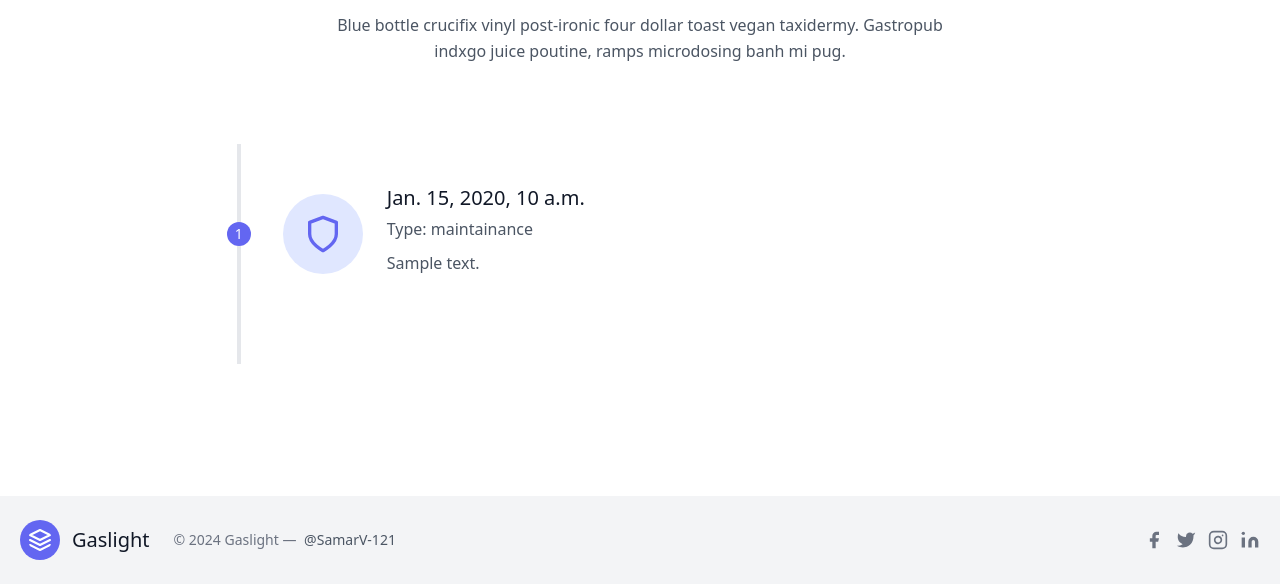
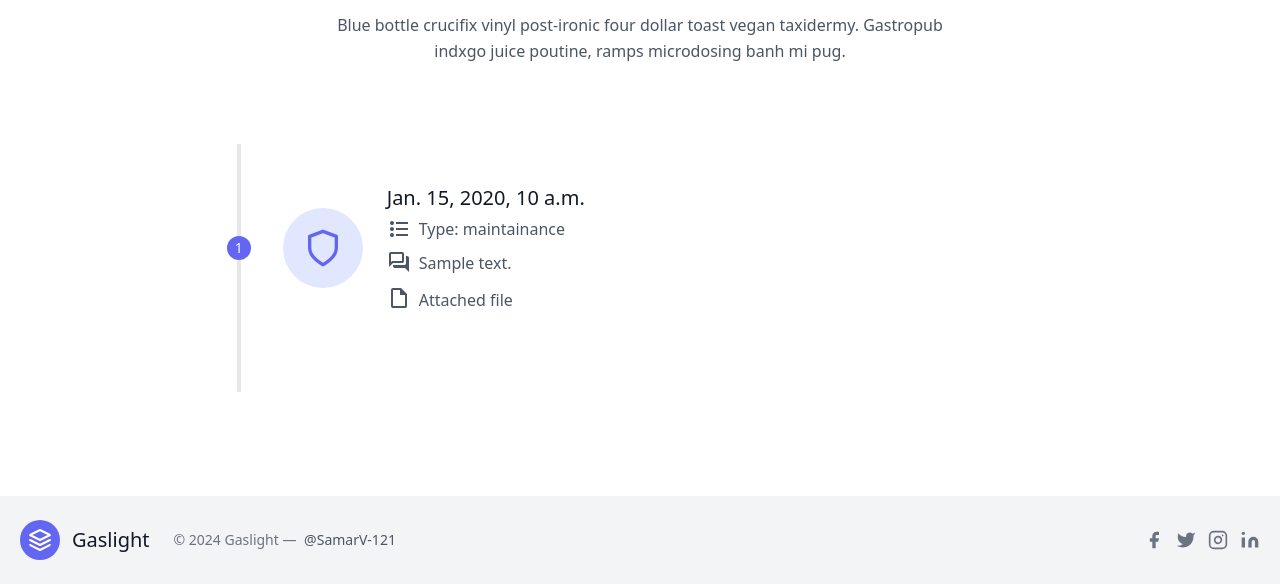
Before and after one commit to SamarV-121/gaslight, a Django app: page /request/view/ in a window 1280 px wide. Shown: the part 216-800 px from the top of the page. Run offline with Django 5.2, Linux system fonts and the light colour scheme; a user stored in the database is signed in; tables that the repository leaves empty hold one stand-in row (values such as "Sample post"); some libraries are stand-ins or nearby versions.

Commit message:
Display uploaded file in view requests
 * also add icons to the rest

Change-Id: I1e8f6a8007178eb774702ae1ae7bebe6f9dc4122

```diff
--- a/user_request/templates/view_requests.html
+++ b/user_request/templates/view_requests.html
@@ -44,10 +44,27 @@
                             </div>
                             <div class="flex-grow sm:pl-6 mt-6 sm:mt-0">
                                 <h2 class="font-medium title-font text-gray-900 mb-1 text-xl">{{ user_request.created_at }}</h2>
-                                <p class="leading-relaxed mb-2">Type: {{ user_request.service_type }}</p>
-                                <p class="leading-relaxed mb-2">{{ user_request.description }}</p>
+                                <p class="leading-relaxed mb-2 flex items-center">
+                                    <svg class="h-6 w-6" viewBox="0 -960 960 960" fill="currentColor"><path d="M360-200v-80h480v80H360Zm0-240v-80h480v80H360Zm0-240v-80h480v80H360ZM200-160q-33 0-56.5-23.5T120-240q0-33 23.5-56.5T200-320q33 0 56.5 23.5T280-240q0 33-23.5 56.5T200-160Zm0-240q-33 0-56.5-23.5T120-480q0-33 23.5-56.5T200-560q33 0 56.5 23.5T280-480q0 33-23.5 56.5T200-400Zm0-240q-33 0-56.5-23.5T120-720q0-33 23.5-56.5T200-800q33 0 56.5 23.5T280-720q0 33-23.5 56.5T200-640Z"/></svg>
+                                    <span class="ms-2">Type: {{ user_request.service_type }}</span>
+                                </p>
+                                <p class="leading-relaxed mb-2 flex">
+                                    <svg class="h-6 w-6 flex-shrink-0" viewBox="0 -960 960 960" fill="currentColor"><path d="M880-80 720-240H320q-33 0-56.5-23.5T240-320v-40h440q33 0 56.5-23.5T760-440v-280h40q33 0 56.5 23.5T880-640v560ZM160-473l47-47h393v-280H160v327ZM80-280v-520q0-33 23.5-56.5T160-880h440q33 0 56.5 23.5T680-800v280q0 33-23.5 56.5T600-440H240L80-280Zm80-240v-280 280Z"/></svg>
+                                    <span class="ms-2">{{ user_request.description }}</span>
+                                </p>
                                 {% if user_request.status == "addressed" %}
-                                    <p class="leading-relaxed mb-2">Resolved at: {{ user_request.resolved_at }}</p>
+                                    <p class="leading-relaxed mb-2 flex items-center">
+                                        <svg class="h-6 w-6" viewBox="0 -960 960 960" fill="currentColor"><path d="m344-60-76-128-144-32 14-148-98-112 98-112-14-148 144-32 76-128 136 58 136-58 76 128 144 32-14 148 98 112-98 112 14 148-144 32-76 128-136-58-136 58Zm34-102 102-44 104 44 56-96 110-26-10-112 74-84-74-86 10-112-110-24-58-96-102 44-104-44-56 96-110 24 10 112-74 86 74 84-10 114 110 24 58 96Zm102-318Zm-42 142 226-226-56-58-170 170-86-84-56 56 142 142Z"/></svg>
+                                        <span class="mt-1 ms-2">Resolved at: {{ user_request.resolved_at }}</span>
+                                    </p>
+                                {% endif %}
+                                {% if user_request.file %}
+                                    <a href="{{ user_request.file.url }}" target="_blank" class="flex items-center hover:text-blue-600">
+                                        <svg class="h-6 w-6" viewBox="0 -960 960 960" fill="currentColor" class="mr-2">
+                                            <path d="M240-80q-33 0-56.5-23.5T160-160v-640q0-33 23.5-56.5T240-880h320l240 240v480q0 33-23.5 56.5T720-80H240Zm280-520v-200H240v640h480v-440H520ZM240-800v200-200 640-640Z" />
+                                        </svg>
+                                        <span class="mt-1 ms-2"> Attached file </span>
+                                    </a>
                                 {% endif %}
                             </div>
                         </div>
```
